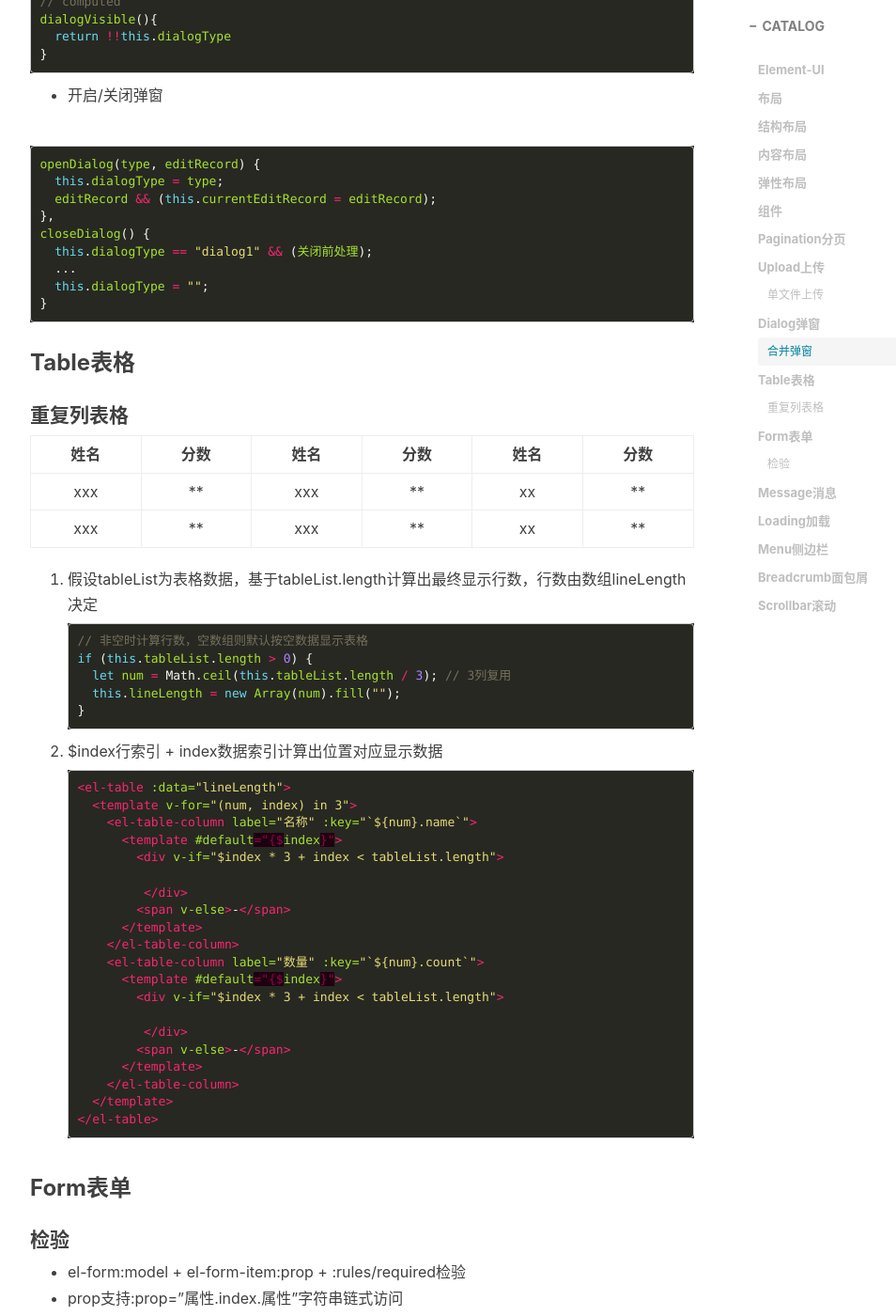
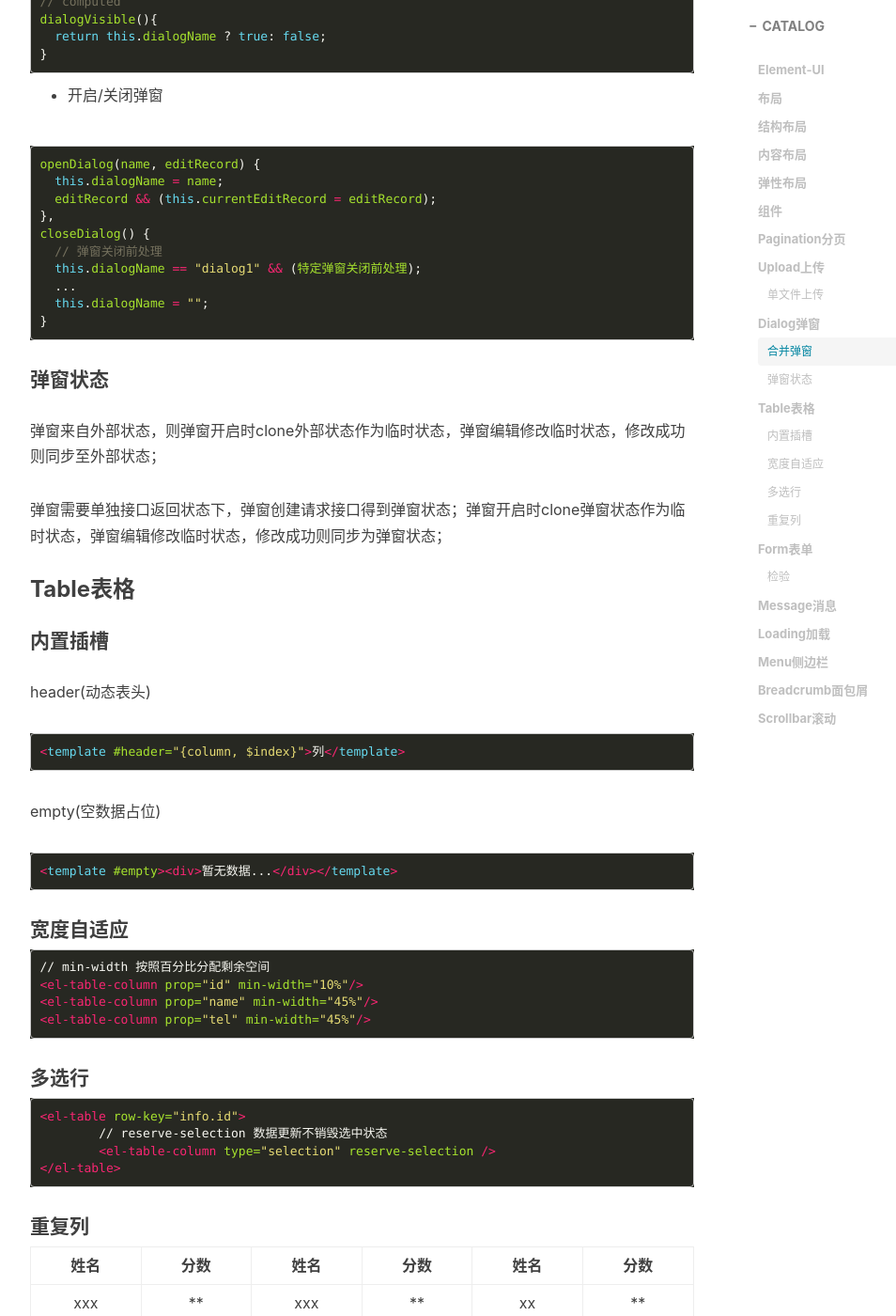
Before and after one commit to KID-1912/KID-1912.github.io, a Jekyll site: the page built from _posts/2021-6-3-ElementUI.md, in a window 1280 px wide and 1400 px high, scrolled down 5125 px. Shown: the whole window at 94% size, without its empty margins (233-1187 px from the left). Built offline with Jekyll 4.4.1, drawn with Linux system fonts in a browser that asks for light colours; nearby versions of some CDN libraries; comment, search, counter and statistics services are not loaded; some of the changed text lies outside the part shown.

Commit message:
feat/modified-file

````diff
--- a/_posts/2021-6-3-ElementUI.md
+++ b/_posts/2021-6-3-ElementUI.md
@@ -182,18 +182,18 @@ uploadReady: false, // 上传文件就绪
 
 ```vue
 // template
-<Dialog1 :dialog-type.sync="dialogType" />
-<Dialog2 :dialog-type.sync="dialogType"/>
-<Dialog3 :dialog-type.sync="dialogType"/>
+<Dialog1 :dialog.sync="dialogName" />
+<Dialog2 :dialog.sync="dialogName"/>
+<Dialog3 :dialog.sync="dialogName"/>
 
 // 开启弹窗
-this.dialogType = 'dialog1';
+this.dialogName = 'dialog1';
 ```
 
 ```vue
 // Dialog1
 <template>
-	<el-dialog :visible="dialogType === 'dialog1'">
+	<el-dialog :visible="dialogName === 'dialog1'">
 		dialog1 content
 		<template #footer>
             <el-button @click="close">关闭</el-button>
@@ -202,7 +202,7 @@ this.dialogType = 'dialog1';
 </template>
 
 // 关闭弹窗
-this.$emit('update:dialogType','');
+this.$emit('update:dialogName','');
 ```
 
 #### 合并弹窗
@@ -219,7 +219,7 @@ this.$emit('update:dialogType','');
   :show-close="false"
 >
   <template>
-    <div v-if="dialogType == 'dialog1'"></div>
+    <div v-if="dialogName == 'dialog1'"></div>
     ...
   </template>
 </el-dialog>
@@ -233,33 +233,70 @@ this.dialogTitle = {
   ...
 };
 // data
-dialogType: "",
+dialogName: "",
 currentEditRecord: null, // 当前弹窗关联对象
 // computed
 dialogVisible(){
-  return !!this.dialogType
+  return this.dialogName ? true: false;
 }
 ```
 
 - 开启/关闭弹窗
 
 ```js
-openDialog(type, editRecord) {
-  this.dialogType = type;
+openDialog(name, editRecord) {
+  this.dialogName = name;
   editRecord && (this.currentEditRecord = editRecord);
 },
 closeDialog() {
-  this.dialogType == "dialog1" && (关闭前处理);
+  // 弹窗关闭前处理
+  this.dialogName == "dialog1" && (特定弹窗关闭前处理);
   ...
-  this.dialogType = "";
+  this.dialogName = "";
 }
 ```
 
+#### 弹窗状态
 
+弹窗来自外部状态，则弹窗开启时clone外部状态作为临时状态，弹窗编辑修改临时状态，修改成功则同步至外部状态；
+
+弹窗需要单独接口返回状态下，弹窗创建请求接口得到弹窗状态；弹窗开启时clone弹窗状态作为临时状态，弹窗编辑修改临时状态，修改成功则同步为弹窗状态；
 
 ### Table表格
 
-#### 重复列表格
+#### 内置插槽
+
+header(动态表头)
+
+```vue
+<template #header="{column, $index}">列{{$index}}</template>
+```
+
+empty(空数据占位)
+
+```vue
+<template #empty><div>暂无数据...</div></template>
+```
+
+#### 宽度自适应
+
+```vue
+// min-width 按照百分比分配剩余空间
+<el-table-column prop="id" min-width="10%"/>
+<el-table-column prop="name" min-width="45%"/>
+<el-table-column prop="tel" min-width="45%"/>
+```
+
+#### 多选行
+
+```vue
+<el-table row-key="info.id">
+	// reserve-selection 数据更新不销毁选中状态
+	<el-table-column type="selection" reserve-selection />
+</el-table>
+```
+
+#### 重复列
 
 | 姓名 | 分数 | 姓名 | 分数 | 姓名 | 分数 |
 | :--: | :--: | :--: | :--: | :--: | :--: |
@@ -282,7 +319,7 @@ closeDialog() {
    <el-table :data="lineLength">
      <template v-for="(num, index) in 3">
        <el-table-column label="名称" :key="`${num}.name`">
-         <template #default="{$index}">
+         <template #default="{ $index }">
            <div v-if="$index * 3 + index < tableList.length">
                {{ tableList[$index * 3 + index].name }}
             </div>
````
Also changed, not shown: _posts/2022-5-7-Vue原理.md (added, +12 -0 lines).
